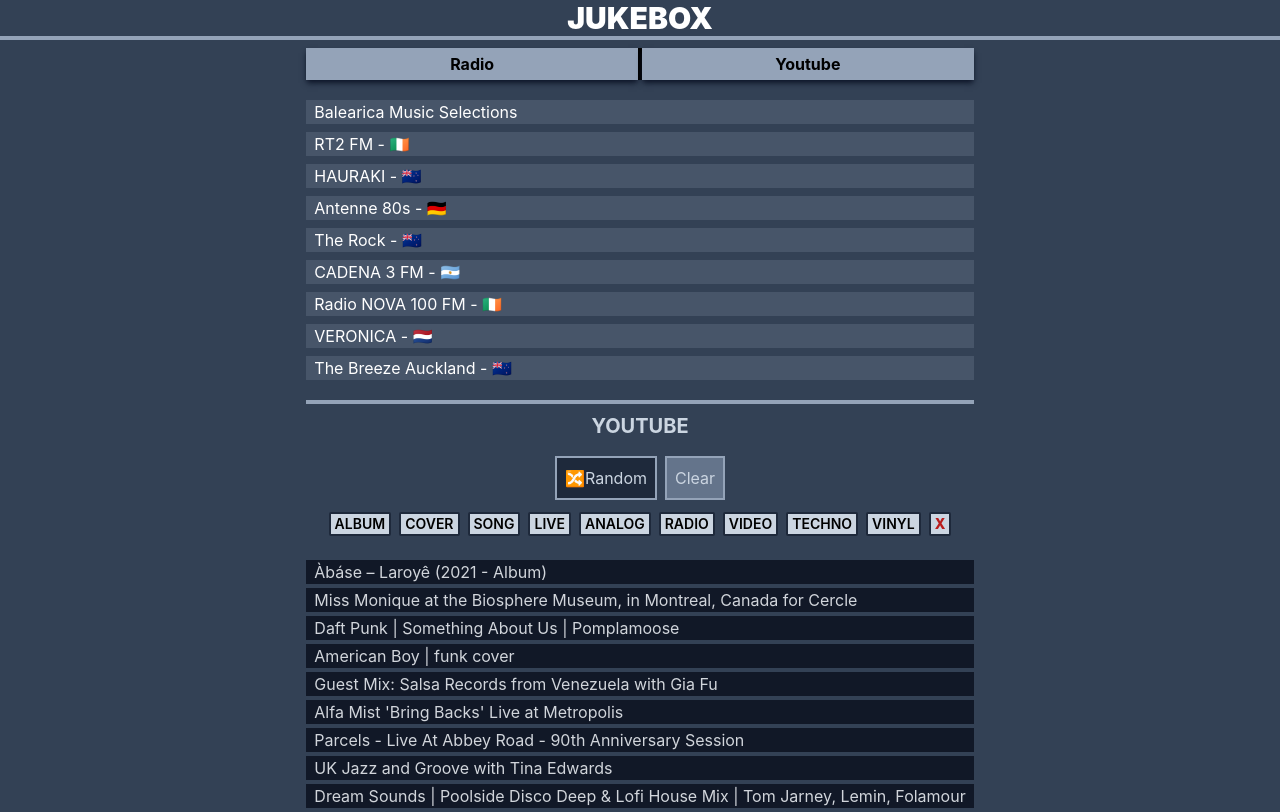
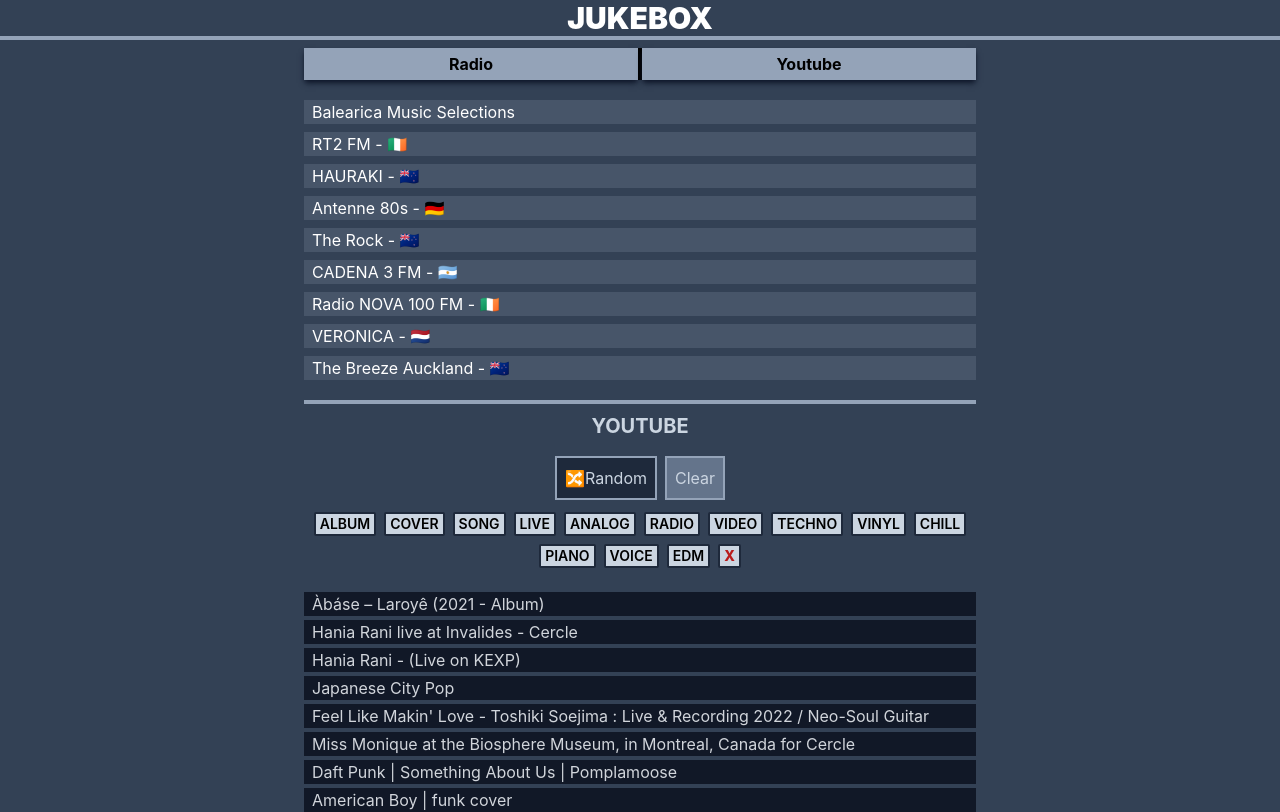
Before and after one commit to leog91/leog, a Next.js app: page /jukebox in a window 1280 px wide. Shown: the top 812 px of the page. Built offline with nearby package versions, Linux system fonts and the light colour scheme.

Commit message:
updated musicList, added categories

```diff
--- a/pages/jukebox.js
+++ b/pages/jukebox.js
@@ -11,6 +11,10 @@
   VIDEO: "VIDEO",
   TECHNO: "TECHNO",
   VINYL: "VINYL",
+  CHILL: "CHILL",
+  PIANO: "PIANO",
+  VOICE: "VOICE",
+  EDM: "EDM", //Electronic dance music
 };
 
 // "https://www.youtube-nocookie.com/embed/"
@@ -21,6 +25,32 @@
     title: "Àbáse – Laroyê (2021 - Album)",
     tags: [T.ALBUM],
   },
+
+  {
+    src: "J5oZ80Daduc",
+    title: "Hania Rani live at Invalides - Cercle",
+    tags: [T.ALBUM, T.VOICE, T.PIANO, T.CHILL, T.LIVE],
+  },
+
+  {
+    src: "_3EuiU1qdpE",
+    title: "Hania Rani - (Live on KEXP)",
+    tags: [T.ALBUM, T.VOICE, T.PIANO, T.CHILL, T.LIVE],
+  },
+
+  {
+    src: "fYdVbUMyBGE",
+    title: "Japanese City Pop",
+    tags: [T.ALBUM],
+  },
+
+  {
+    src: "5zqlgMh4aYs",
+    title:
+      "Feel Like Makin' Love - Toshiki Soejima : Live & Recording 2022 / Neo-Soul Guitar",
+    tags: [T.ANALOG],
+  },
+
   {
     src: "QPPFM8NyuaQ",
     title:
@@ -418,7 +448,7 @@
           JUKEBOX
         </p>
 
-        <div className="  mb-10 flex  max-w-2xl flex-col items-center ">
+        <div className="  mb-10 flex w-full max-w-2xl flex-col items-center ">
           <div className="mb-4 flex w-full justify-evenly text-center">
             <button
               onClick={() => setRadio(!radio)}
```
